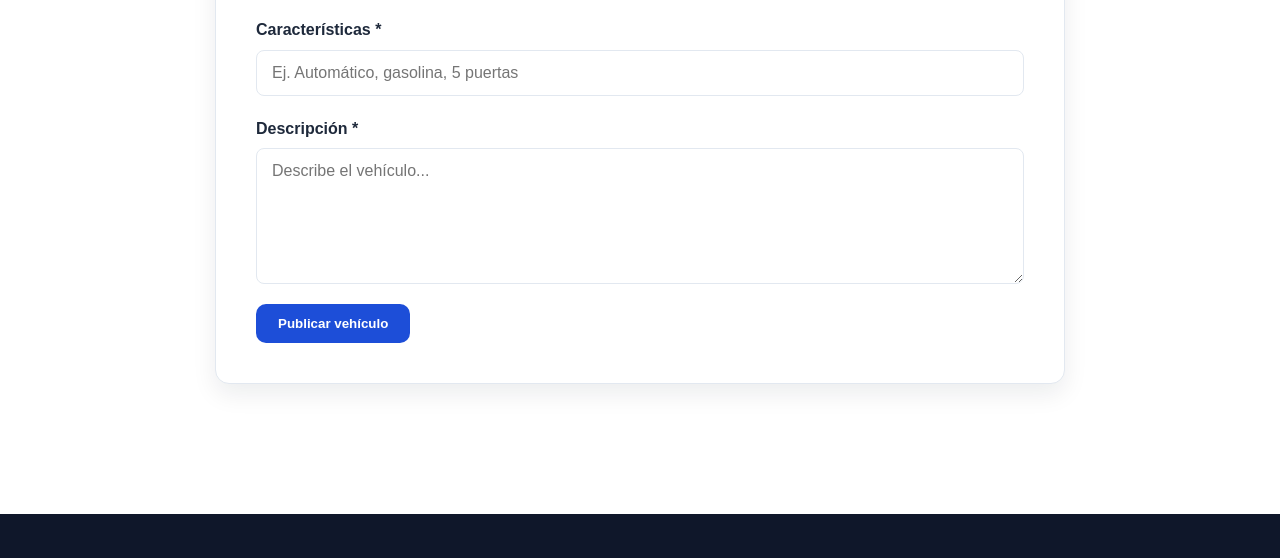
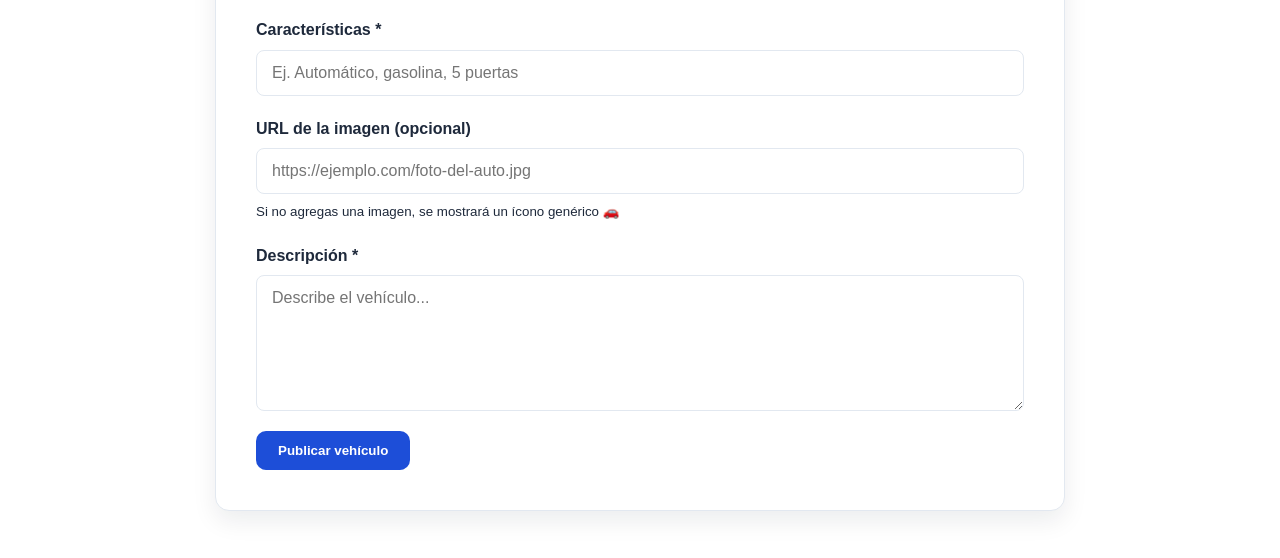
Before and after one commit to Gianp612/AutoMarket, a plain HTML site: page AutoMarket/publicar.html in a window 1280 px wide. Shown: the part 802-1360 px from the top of the page. Drawn offline with Linux system fonts and the light colour scheme.

Commit message:
Update publicar.html

```diff
--- a/AutoMarket/publicar.html
+++ b/AutoMarket/publicar.html
@@ -192,6 +192,22 @@
 
                         </div>
 
+                        <div class="form-group">
+
+                            <label for="imagen">
+                                URL de la imagen (opcional)
+                            </label>
+
+                            <input
+                                type="url"
+                                id="imagen"
+                                placeholder="https://ejemplo.com/foto-del-auto.jpg">
+
+                            <small>
+                                Si no agregas una imagen, se mostrará un ícono genérico 🚗
+                            </small>
+
+                        </div>
 
                         <div class="form-group">
 
```
